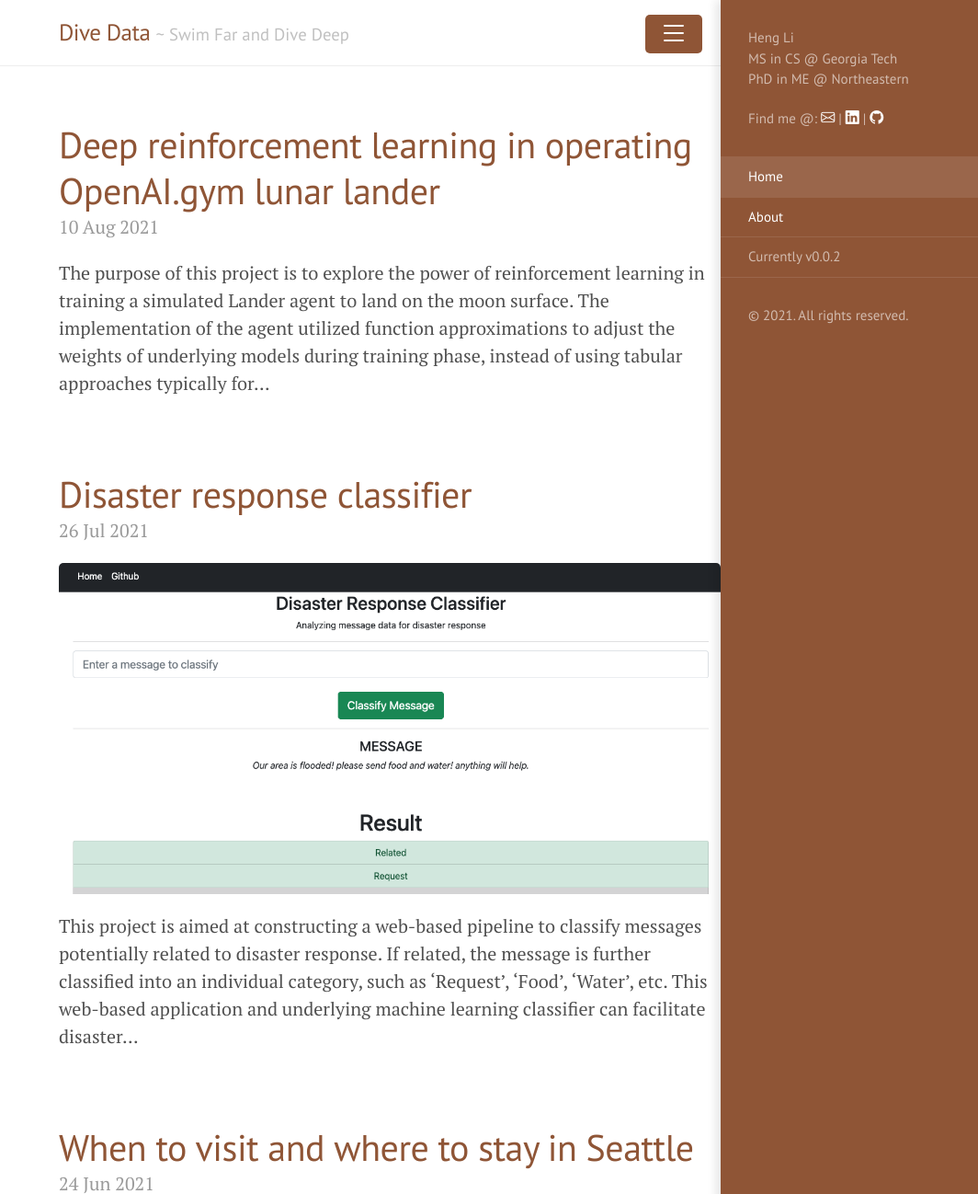
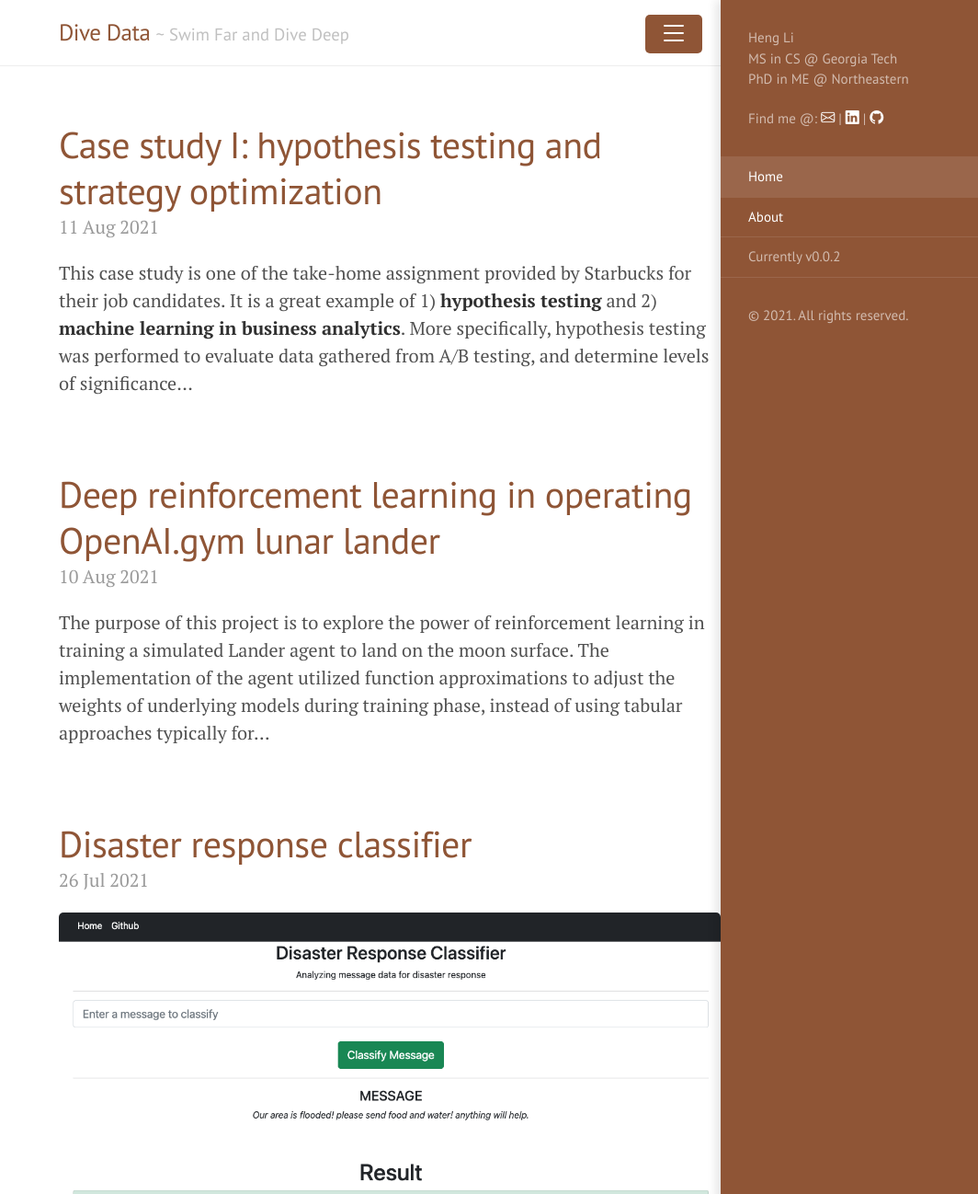
Before and after one commit to hengli700/dive-data, a Jekyll site: the page built from index.html, in a window 1280 px wide and 1400 px high, cut to the strip 0-1298 px from the top of the window. Shown: the whole strip at 92% size, without its empty margins (216-1280 px from the left). Built offline with Jekyll 4.4.1, drawn with Linux system fonts in a browser that asks for light colours; the list of posts is cut into pages by our own code; some of the changed lines change nothing that is shown.

Commit message:
added mathjax support

````diff
--- a/_config.yml
+++ b/_config.yml
@@ -24,6 +24,11 @@
 plugins:
   - jekyll-paginate
 
+
+# build settings
+markdown: kramdown
+
+
 # Custom vars
 version:             0.0.2
 # google_analytics_id: #UA-XXXX-Y
--- a/_includes/head.html
+++ b/_includes/head.html
@@ -37,4 +37,24 @@
     ga('send', 'pageview');
   </script>
   {% endif %}
+
+  <!-- for mathjax support -->
+  {% if page.usemathjax %}
+
+  <!-- <script type="text/x-mathjax-config">
+    MathJax.Hub.Config({
+      TeX: {
+        equationNumbers: {
+          autoNumber: "AMS"
+        }
+      },
+      tex2jax: {
+        inlineMath: [ ['$','$'], ['\(', '\)'] ],
+        displayMath: [ ['$$','$$'] ],
+        processEscapes: true,
+      }
+    });
+    </script> -->
+    <script type="text/javascript" async src="https://cdnjs.cloudflare.com/ajax/libs/mathjax/2.7.7/MathJax.js?config=TeX-MML-AM_CHTML"></script>
+  {% endif %}
 </head>
--- /dev/null
+++ b/_posts/2021-08-11-case-study-i-hypothesis-testing-strategy-optimization.markdown
@@ -0,0 +1,194 @@
+---
+layout: post
+title:  "Case study I: hypothesis testing and strategy optimization"
+date:   2021-08-11 12:31:20 -0700
+categories: experiment-design-recommendation
+usemathjax: true
+---
+
+This case study is one of the take-home assignment provided by Starbucks for their job candidates. It is a great example of 1) **hypothesis testing** and 2) **machine learning in business analytics**. More specifically, hypothesis testing was performed to evaluate data gathered from A/B testing, and determine levels of significance for the business metrics of interest. Following by the evaluations, the conclusions were further used to inform and optimize Ad campaign strategy to improve the business metrics.
+
+## Background information
+The data for this exercise consists of about 120,000 data points split in a 2:1 ratio among training and test files. In the experiment simulated by the data, an advertising promotion was tested to see if it would bring more customers to purchase a specific product priced at $10. Since it costs the company 0.15 to send out each promotion, it would be best to limit that promotion only to those that are most receptive to the promotion. Each data point includes one column indicating whether or not an individual was sent a promotion for the product, and one column indicating whether or not that individual eventually purchased that product. Each individual also has seven additional features associated with them, which are provided abstractly as V1-V7.
+
+## Evaluation metrics
+The task is to use the training data to understand what patterns in V1-V7 to indicate that a promotion should be provided to a user. Specifically, the goal is to maximize the following metrics:
+
+* **Incremental Response Rate (IRR)**
+
+IRR depicts how many more customers purchased the product with the promotion, as compared to if they didn't receive the promotion. Mathematically, it's the ratio of the number of purchasers in the promotion group to the total number of customers in the purchasers group (_treatment_) minus the ratio of the number of purchasers in the non-promotional group to the total number of customers in the non-promotional group (_control_).
+
+$$ IRR = \frac{purch_{treat}}{cust_{treat}} - \frac{purch_{ctrl}}{cust_{ctrl}} $$
+
+
+* **Net Incremental Revenue (NIR)**
+
+NIR depicts how much is made (or lost) by sending out the promotion. Mathematically, this is 10 times the total number of purchasers that received the promotion minus 0.15 times the number of promotions sent out, minus 10 times the number of purchasers who were not given the promotion.
+
+$$ NIR = (10\cdot purch_{treat} - 0.15 \cdot cust_{treat}) - 10 \cdot purch_{ctrl}$$
+
+
+## Case study workflow
+1. Inspect the  data and perform EDA to check for data type, any null values, as well as determine the features and labels for each observations.
+2. Analyze the current A/B testing result, and retrieve **IRR** and **NIR** values. This step will include validating group assignment by checking invariant metric (proportion of control group), and checking the significance levels of the obtained evaluation metrics.
+3. Draw conclusion of current A/B testing results.
+4. Optimize promotion strategy using ML models, and evaluate obtained classifiers.
+
+### Inspect the Data
+The training data set contains 84543 observations with 7 features and contains no null values. Each observation corresponds to an individual customer and the features associated with each sample are attributes for that customer. Feature V2 and V3 are continuous quantitative variables. However, V1, V4 through V7 are discrete quantitative variables, indicating those might be categorical variables and need proper encoding in step 4.
+
+```
+train_data = pd.read_csv('./training.csv')
+train_data.head()
+```
+<div>
+<style scoped>
+    .dataframe tbody tr th:only-of-type {
+        vertical-align: middle;
+    }
+
+    .dataframe tbody tr th {
+        vertical-align: top;
+    }
+
+    .dataframe thead th {
+        text-align: right;
+    }
+</style>
+<table border="1" class="dataframe">
+  <thead>
+    <tr style="text-align: right;">
+      <th></th>
+      <th>ID</th>
+      <th>Promotion</th>
+      <th>purchase</th>
+      <th>V1</th>
+      <th>V2</th>
+      <th>V3</th>
+      <th>V4</th>
+      <th>V5</th>
+      <th>V6</th>
+      <th>V7</th>
+    </tr>
+  </thead>
+  <tbody>
+    <tr>
+      <th>0</th>
+      <td>1</td>
+      <td>No</td>
+      <td>0</td>
+      <td>2</td>
+      <td>30.443518</td>
+      <td>-1.165083</td>
+      <td>1</td>
+      <td>1</td>
+      <td>3</td>
+      <td>2</td>
+    </tr>
+    <tr>
+      <th>1</th>
+      <td>3</td>
+      <td>No</td>
+      <td>0</td>
+      <td>3</td>
+      <td>32.159350</td>
+      <td>-0.645617</td>
+      <td>2</td>
+      <td>3</td>
+      <td>2</td>
+      <td>2</td>
+    </tr>
+    <tr>
+      <th>2</th>
+      <td>4</td>
+      <td>No</td>
+      <td>0</td>
+      <td>2</td>
+      <td>30.431659</td>
+      <td>0.133583</td>
+      <td>1</td>
+      <td>1</td>
+      <td>4</td>
+      <td>2</td>
+    </tr>
+    <tr>
+      <th>3</th>
+      <td>5</td>
+      <td>No</td>
+      <td>0</td>
+      <td>0</td>
+      <td>26.588914</td>
+      <td>-0.212728</td>
+      <td>2</td>
+      <td>1</td>
+      <td>4</td>
+      <td>2</td>
+    </tr>
+    <tr>
+      <th>4</th>
+      <td>8</td>
+      <td>Yes</td>
+      <td>0</td>
+      <td>3</td>
+      <td>28.044332</td>
+      <td>-0.385883</td>
+      <td>1</td>
+      <td>1</td>
+      <td>2</td>
+      <td>2</td>
+    </tr>
+  </tbody>
+</table>
+</div>
+
+```python
+train_data.info()
+```
+    <class 'pandas.core.frame.DataFrame'>
+    RangeIndex: 84534 entries, 0 to 84533
+    Data columns (total 10 columns):
+     #   Column     Non-Null Count  Dtype
+    ---  ------     --------------  -----
+     0   ID         84534 non-null  int64
+     1   Promotion  84534 non-null  object
+     2   purchase   84534 non-null  int64
+     3   V1         84534 non-null  int64
+     4   V2         84534 non-null  float64
+     5   V3         84534 non-null  float64
+     6   V4         84534 non-null  int64
+     7   V5         84534 non-null  int64
+     8   V6         84534 non-null  int64
+     9   V7         84534 non-null  int64
+    dtypes: float64(2), int64(7), object(1)
+    memory usage: 6.4+ MB
+
+### Analyze experiment results
+#### Calculate IRR and NIR based on experiment results
+This step is fairly straight forward by following the definitions of IRR and NIR. It was determined that:
+```
+Incremental Response Rate (IRR) from the experiment: 0.00945
+Net Incremental Revenue (NIR) from the experiment: -2334.60
+```
+#### Check invariant metric
+In this experiment, the metrics to determine the effect of promotions to customers on the purchasing behavior of this $10 item. Before jumping into analyzing the effect, we first need to check if the assignments of promotion to customers was random, i.e. checking the invariant metric. We can use \alpha = 0.05 as the significance level.
+
+$$
+\begin{align}
+H_0: p_{ctrl} - 0.5 = 0 \\
+H_a: p_{ctrl} - 0.5 \neq 0
+\end{align}
+$$
+
+There are two approaches we could perform this hypothesis testing via analytical method and simulation. Since the assignment of control and treatment group follow binomial distributions, analytical method can be used. Following the analytical approach, $ p-val = 0.5068 $ is obtained. On the other hand, simulation or non-parametric methods such as bootstrapping does not rely on assumptions on distributions. Based off Law of Large Numbers and its closest cousin Central Limit Theorem, modern computing power enables us to use bootstrapping to obtain a good estimate on test statistics, such as means, differences in means, as well as proportion and difference in proportions.
+
+
+
+<img src="{{site.baseurl}}/assets/img/20210810-deeprl/.gif" alt="lunar landing"/>
+
+> Figure 1. Successful landing in simulated OpenAI gym using trained deep reinforcement learning agent.
+
+
+
+
+## Acknowledgments
+1. Udacity Data Scientist Nanodegree program
````
